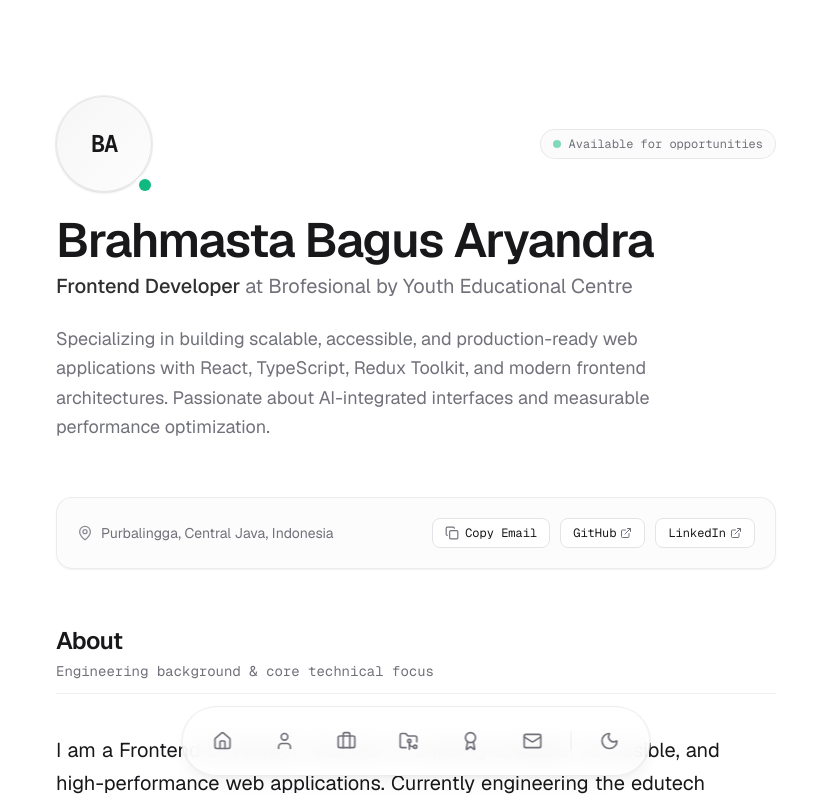
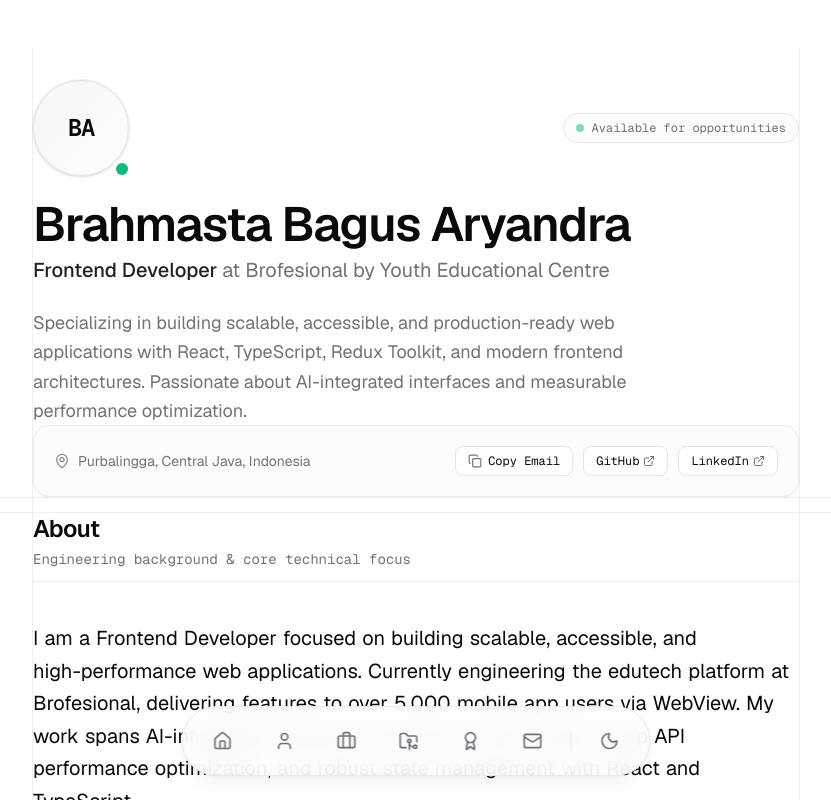
Before and after one commit to Brahmastabagus/portfolio, a Next.js app: page / in a window 1280 px wide. Shown: the top 800 px of the page, without its empty margins (224-1055 px from the left). Built offline with nearby package versions, Linux system fonts and the light colour scheme.

Commit message:
feat(layout): implement unified border rail layout, panel system, and screen line utilities

```diff
--- a/app/globals.css
+++ b/app/globals.css
@@ -22,15 +22,15 @@
 
 :root {
   --background: #ffffff;
-  --foreground: #18181b;
+  --foreground: #0a0a0a;
   --card: #fafafa;
-  --card-foreground: #18181b;
+  --card-foreground: #0a0a0a;
   --popover: #ffffff;
-  --popover-foreground: #18181b;
+  --popover-foreground: #0a0a0a;
   --muted: #f4f4f5;
   --muted-foreground: #71717a;
   --border: #e4e4e7;
-  --line: #e4e4e7;
+  --line: color-mix(in oklab, var(--border) 60%, var(--background));
   --accent-blue: #3b82f6;
   --accent-green: #10b981;
 }
@@ -45,7 +45,7 @@
   --muted: #27272a;
   --muted-foreground: #a1a1aa;
   --border: #27272a;
-  --line: #27272a;
+  --line: color-mix(in oklab, var(--border) 60%, var(--background));
   --accent-blue: #3b82f6;
   --accent-green: #10b981;
 }
@@ -53,6 +53,7 @@
 html {
   scroll-behavior: smooth;
   color-scheme: light dark;
+  overflow-x: clip;
 }
 
 body {
@@ -60,6 +61,7 @@ body {
   color: var(--foreground);
   font-family: var(--font-sans), sans-serif;
   min-height: 100vh;
+  overflow-x: clip;
   -webkit-font-smoothing: antialiased;
   -moz-osx-font-smoothing: grayscale;
 }
@@ -87,3 +89,40 @@ body {
   background: #3b82f6;
   color: #ffffff;
 }
+
+/* ────────────────────────────────────────────────────────────
+   Full-viewport-width horizontal hairlines (chanhdai pattern)
+
+   These create 1px lines that stretch across the full viewport
+   width, regardless of the container width. Used with
+   `screen-line-top` and `screen-line-bottom` utility classes.
+   ──────────────────────────────────────────────────────────── */
+.screen-line-top {
+  position: relative;
+}
+.screen-line-top::before {
+  content: '';
+  position: absolute;
+  top: 0;
+  left: calc(50% - 50vw);
+  height: 1px;
+  width: 100vw;
+  max-width: 100vw;
+  background-color: var(--line);
+  pointer-events: none;
+}
+
+.screen-line-bottom {
+  position: relative;
+}
+.screen-line-bottom::after {
+  content: '';
+  position: absolute;
+  bottom: 0;
+  left: calc(50% - 50vw);
+  height: 1px;
+  width: 100vw;
+  max-width: 100vw;
+  background-color: var(--line);
+  pointer-events: none;
+}
--- a/app/page.tsx
+++ b/app/page.tsx
@@ -7,19 +7,49 @@ import { Education } from "@/components/education";
 import { Projects } from "@/components/projects";
 import { Certifications } from "@/components/certifications";
 import { Contact } from "@/components/contact";
+import { SectionDivider } from "@/components/section-divider";
 
 export default function HomePage() {
   return (
-    <main className="mx-auto w-full max-w-3xl px-4 sm:px-6 py-12 md:py-16 pb-32 flex flex-col gap-12 sm:gap-14">
+    <main className="max-w-screen overflow-x-clip">
+      {/* Chanhdai-style layout: container → border-x container → sections */}
+      <div className="container mx-auto px-2 sm:px-4 py-8 sm:py-12 pb-32">
+        <div className="mx-auto md:max-w-3xl border-x border-line">
+          {/* Hero area */}
           <Hero />
+
+          {/* Quick overview strip (directly below hero, no divider) */}
           <QuickOverview />
+
+          <SectionDivider />
+
           <About />
+
+          <SectionDivider />
+
           <Skills />
+
+          <SectionDivider />
+
           <Experience />
+
+          <SectionDivider />
+
           <Education />
+
+          <SectionDivider />
+
           <Projects />
+
+          <SectionDivider />
+
           <Certifications />
+
+          <SectionDivider />
+
           <Contact />
+        </div>
+      </div>
     </main>
   );
 }
--- /dev/null
+++ b/components/panel.tsx
@@ -0,0 +1,107 @@
+import React from "react";
+import { cn } from "@/lib/utils";
+
+/**
+ * Panel — A section container that integrates into the chanhdai-style
+ * unified border rail system.
+ *
+ * Architecture:
+ * - Panel:        <section> wrapper, no border-x (parent container owns vertical rails)
+ * - PanelHeader:  <header> with screen-line-bottom for full-width horizontal divider
+ * - PanelTitle:   <h2> heading
+ * - PanelTitleSup: superscript badge (count, accolade)
+ * - PanelDescription: mono metadata text
+ * - PanelContent: padded content area
+ */
+
+export interface PanelProps extends React.ComponentProps<"section"> {
+  children?: React.ReactNode;
+}
+
+export function Panel({ className, ...props }: PanelProps) {
+  return (
+    <section
+      data-slot="panel"
+      className={cn("relative bg-background", className)}
+      {...props}
+    />
+  );
+}
+
+export interface PanelHeaderProps extends React.ComponentProps<"header"> {
+  children?: React.ReactNode;
+}
+
+export function PanelHeader({ className, ...props }: PanelHeaderProps) {
+  return (
+    <header
+      data-slot="panel-header"
+      className={cn(
+        "screen-line-bottom px-4 sm:px-6 py-3.5 sm:py-4 flex flex-col sm:flex-row sm:items-baseline sm:justify-between gap-1 sm:gap-4",
+        className
+      )}
+      {...props}
+    />
+  );
+}
+
+export interface PanelTitleProps extends React.ComponentProps<"h2"> {
+  children?: React.ReactNode;
+}
+
+export function PanelTitle({ className, ...props }: PanelTitleProps) {
+  return (
+    <h2
+      data-slot="panel-title"
+      className={cn(
+        "group/panel-title font-heading text-xl sm:text-2xl font-semibold tracking-tight text-foreground flex items-center gap-2",
+        className
+      )}
+      {...props}
+    />
+  );
+}
+
+export interface PanelTitleSupProps extends React.ComponentProps<"sup"> {
+  children?: React.ReactNode;
+}
+
+export function PanelTitleSup({ className, ...props }: PanelTitleSupProps) {
+  return (
+    <sup
+      className={cn(
+        "top-[-0.6em] ml-1 text-xs font-mono font-medium tracking-normal text-muted-foreground",
+        className
+      )}
+      {...props}
+    />
+  );
+}
+
+export interface PanelDescriptionProps extends React.ComponentProps<"p"> {
+  children?: React.ReactNode;
+}
+
+export function PanelDescription({ className, ...props }: PanelDescriptionProps) {
+  return (
+    <p
+      data-slot="panel-description"
+      className={cn("text-xs sm:text-sm font-mono text-muted-foreground", className)}
+      {...props}
+    />
+  );
+}
+
+export interface PanelContentProps extends React.ComponentProps<"div"> {
+  children?: React.ReactNode;
+}
+
+export function PanelContent({ className, ...props }: PanelContentProps) {
+  return (
+    <div
+      data-slot="panel-body"
+      className={cn("p-4 sm:p-6", className)}
+      {...props}
+    />
+  );
+}
--- /dev/null
+++ b/components/section-divider.tsx
@@ -0,0 +1,18 @@
+/**
+ * Chanhdai-style section spacer.
+ *
+ * A thin, full-viewport-width hairline that separates sections inside
+ * the unified border rail container. Uses `screen-line-top` or
+ * `screen-line-bottom` to create a 1px line that stretches across the
+ * full viewport width, regardless of container width.
+ *
+ * Optionally adds a small height spacer for visual breathing room.
+ */
+export function SectionDivider({ className }: { className?: string }) {
+  return (
+    <div
+      className={`screen-line-top screen-line-bottom flex h-4 ${className ?? ""}`}
+      aria-hidden="true"
+    />
+  );
+}
--- /dev/null
+++ b/lib/utils.ts
@@ -0,0 +1,18 @@
+export function cn(
+  ...classes: (string | undefined | null | false | Record<string, boolean | undefined>)[]
+): string {
+  const result: string[] = [];
+
+  for (const item of classes) {
+    if (!item) continue;
+    if (typeof item === "string") {
+      result.push(item);
+    } else if (typeof item === "object") {
+      for (const [key, value] of Object.entries(item)) {
+        if (value) result.push(key);
+      }
+    }
+  }
+
+  return result.join(" ");
+}
```
Lines whose indentation alone changed are shown as unchanged.
